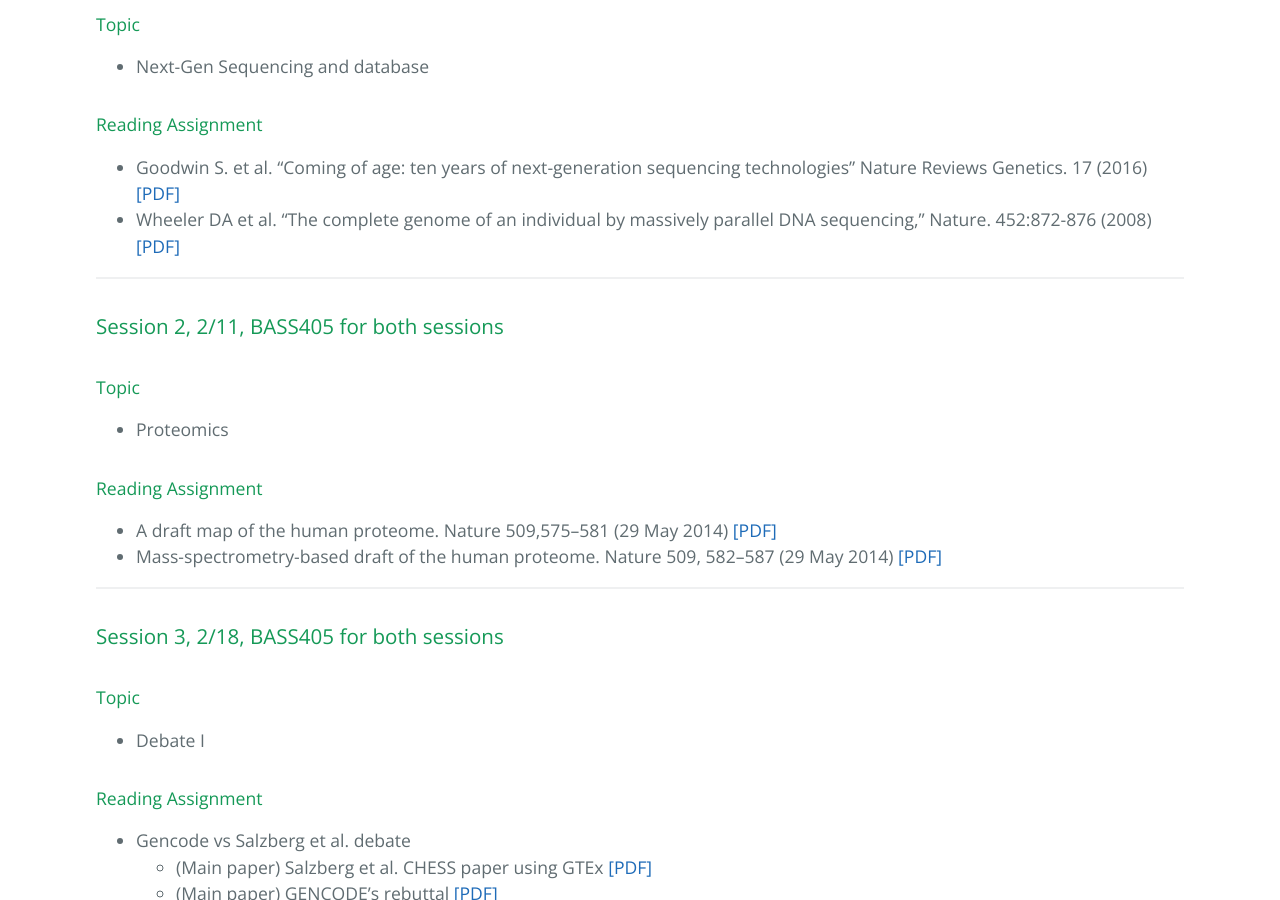
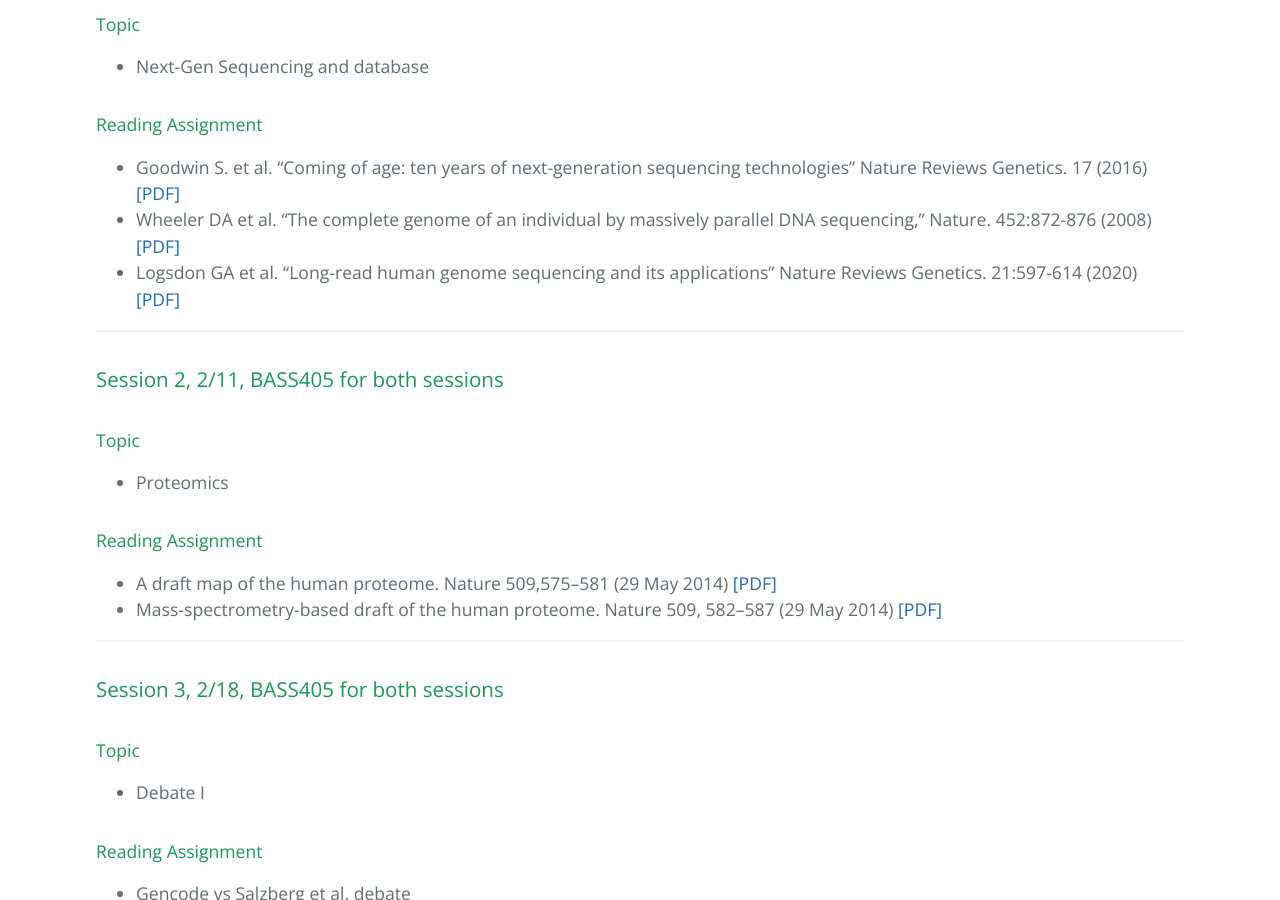
Before and after one commit to gersteinlab/cbb752b23, a Jekyll site: the page built from discussion.md, in a window 1280 px wide and 900 px high, scrolled down 1622 px. Built offline with Jekyll 4.4.1, drawn with Linux system fonts in a browser that asks for light colours.

Commit message:
Update discussion.md

```diff
--- a/discussion.md
+++ b/discussion.md
@@ -48,6 +48,7 @@ Reading assignments for discussion sessions are listed below:
 #### Reading Assignment
 * Goodwin S. et al. "Coming of age: ten years of next-generation sequencing technologies" Nature Reviews Genetics. 17 (2016) [[PDF]](http://www.nature.com/nrg/journal/v17/n6/pdf/nrg.2016.49.pdf)
 * Wheeler DA et al. "The complete genome of an individual by massively parallel DNA sequencing,” Nature. 452:872-876 (2008) [[PDF]](http://www.gersteinlab.org/courses/452/10-spring/pdf/WatsonGenome.pdf)
+* Logsdon GA et al. "Long-read human genome sequencing and its applications" Nature Reviews Genetics. 21:597-614 (2020) [[PDF]](https://www.nature.com/articles/s41576-020-0236-x.pdf)
 
 ---
 
```
